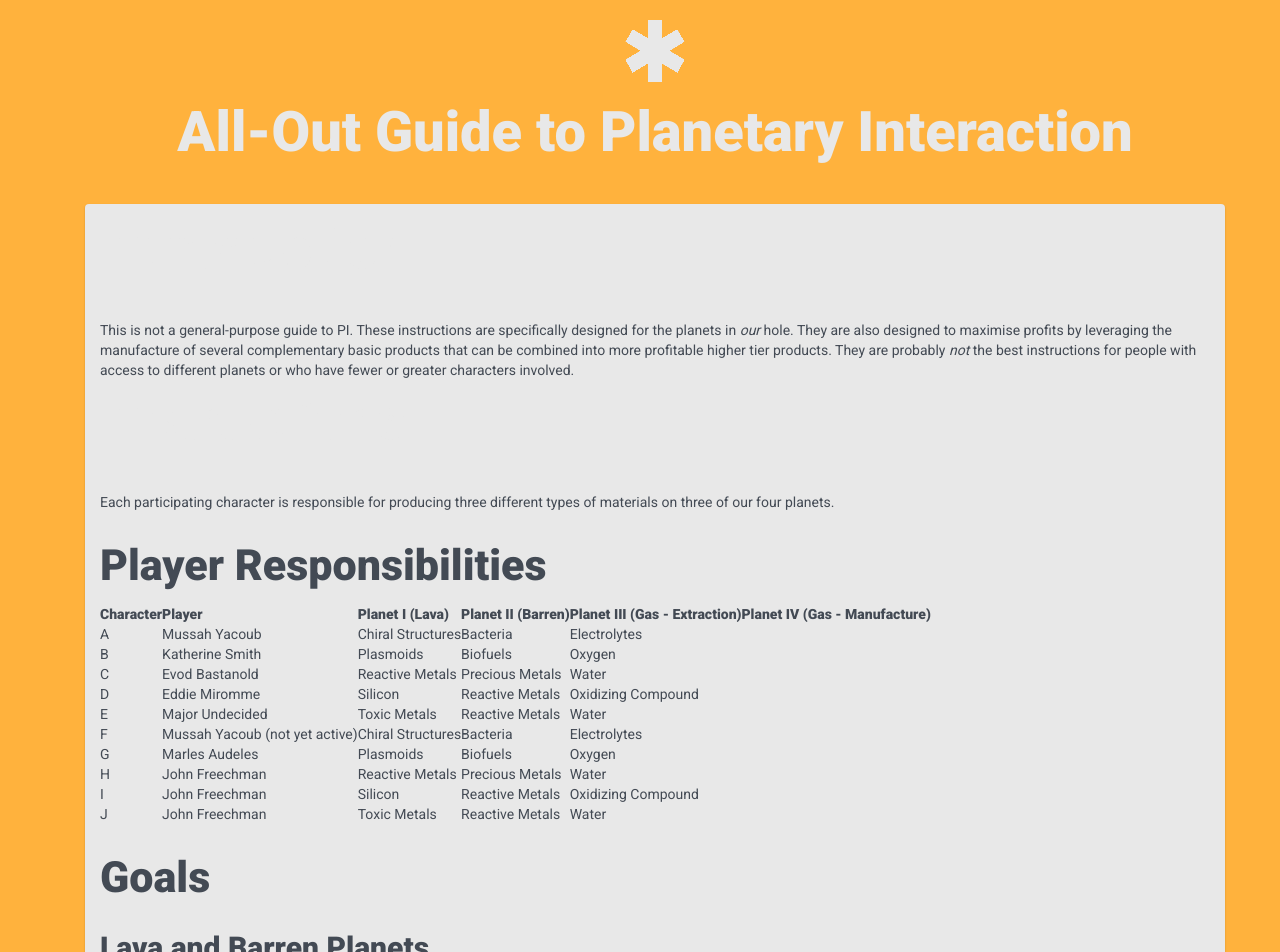
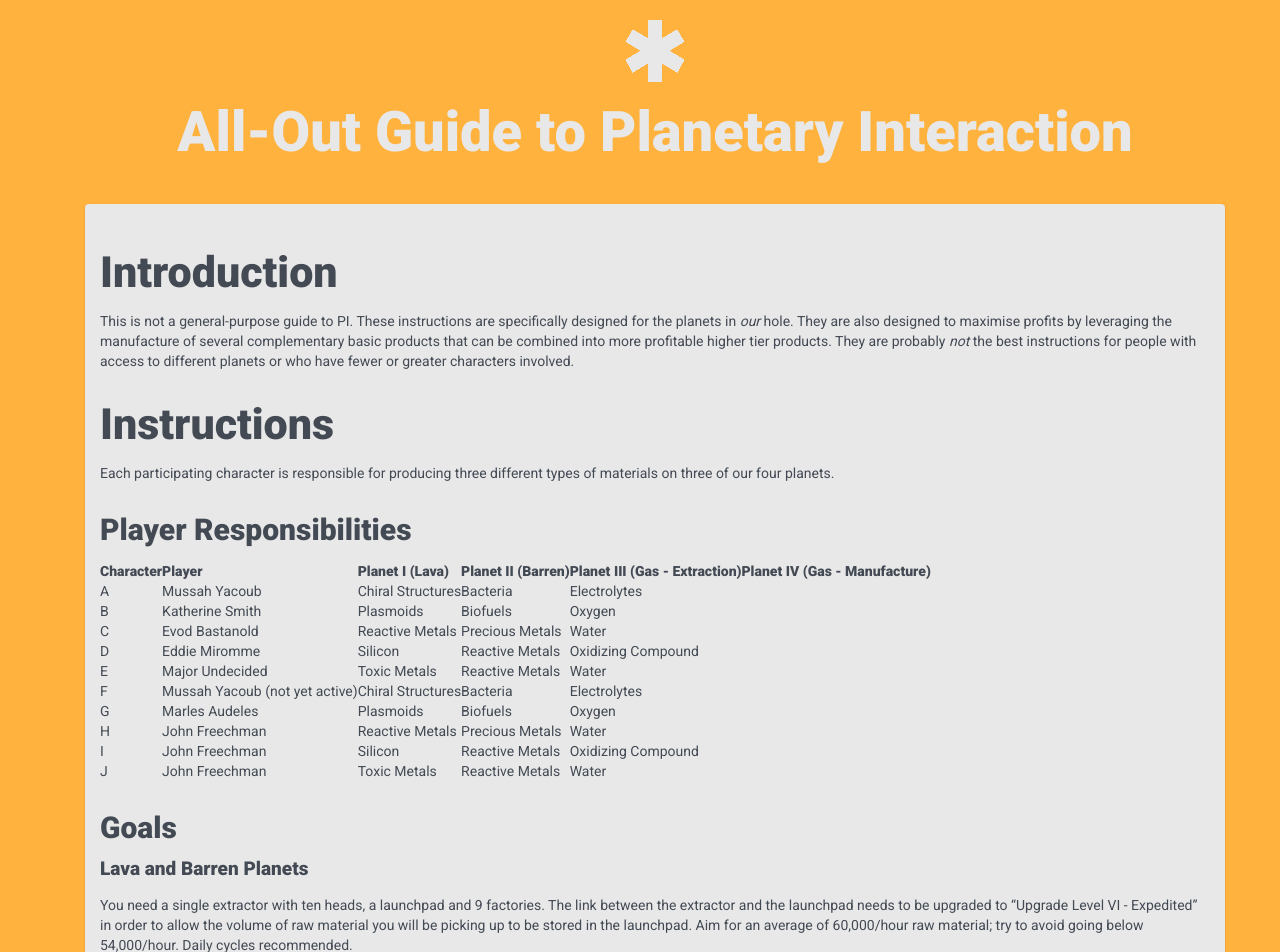
Before and after one commit to all-out/guides, a Jekyll site: the page built from _guides/planetary-interaction.md, in a window 1280 px wide. Shown: the top 952 px of the page. Built offline with Jekyll 4.4.1, drawn with Linux system fonts in a browser that asks for light colours.

Commit message:
fixed h1 error again, fml

```diff
--- a/_guides/planetary-interaction.md
+++ b/_guides/planetary-interaction.md
@@ -8,15 +8,15 @@ excerpt: >
   All the information you need to set up planetary interaction in our home wormhole so as to maximize profits by cooperating with others.
 ---
 
-# Introduction
+## Introduction
 
 This is not a general-purpose guide to PI.  These instructions are specifically designed for the planets in *our* hole.  They are also designed to maximise profits by leveraging the manufacture of several complementary basic products that can be combined into more profitable higher tier products.  They are probably *not* the best instructions for people with access to different planets or who have fewer or greater characters involved.
 
-# Instructions
+## Instructions
 
 Each participating character is responsible for producing three different types of materials on three of our four planets.
 
-## Player Responsibilities
+### Player Responsibilities
 
 | Character | Player                         | Planet I (Lava)   | Planet II (Barren) | Planet III (Gas - Extraction) | Planet IV (Gas - Manufacture) |
 |-----------|--------------------------------|-------------------|--------------------|-------------------------------|-------------------------------|
@@ -31,17 +31,17 @@ Each participating character is responsible for producing three different types
 | I         | John Freechman                 | Silicon           | Reactive Metals    | Oxidizing Compound            |                               |
 | J         | John Freechman                 | Toxic Metals      | Reactive Metals    | Water                         |                               |
 
-## Goals
+### Goals
 
-### Lava and Barren Planets
+#### Lava and Barren Planets
 
 You need a single extractor with ten heads, a launchpad and 9 factories.  The link between the extractor and the launchpad needs to be upgraded to "Upgrade Level VI - Expedited" in order to allow the volume of raw material you will be picking up to be stored in the launchpad.  Aim for an average of 60,000/hour raw material; try to avoid going below 54,000/hour.  Daily cycles recommended.
 
-### Gas Planet
+#### Gas Planet
 
 Planet III is the smaller gas planet so it's better for resource extraction.  You need a single extractor with 10 heads, a launchpad, and as many factories as you can build - probably 5, maybe 6.  Aim for an average of 38,000/hour raw material; try to avoid going below 32,000/hour.  Daily cycles recommended.
 
-## Structure Placement
+### Structure Placement
 
 Placement is *important*.  Pixels of placement on a hotspot will affect the amount a head can extract.  Keep the links between your structures as short as you can (by placing your structures as close to each other as possible).  Each link takes up fitting proportional to its length; making them longer than necessary uses fitting room needed to build structures.  **N.B.**: The links connecting extractor heads and the extractor do *not* use any fitting resources.
 
```
